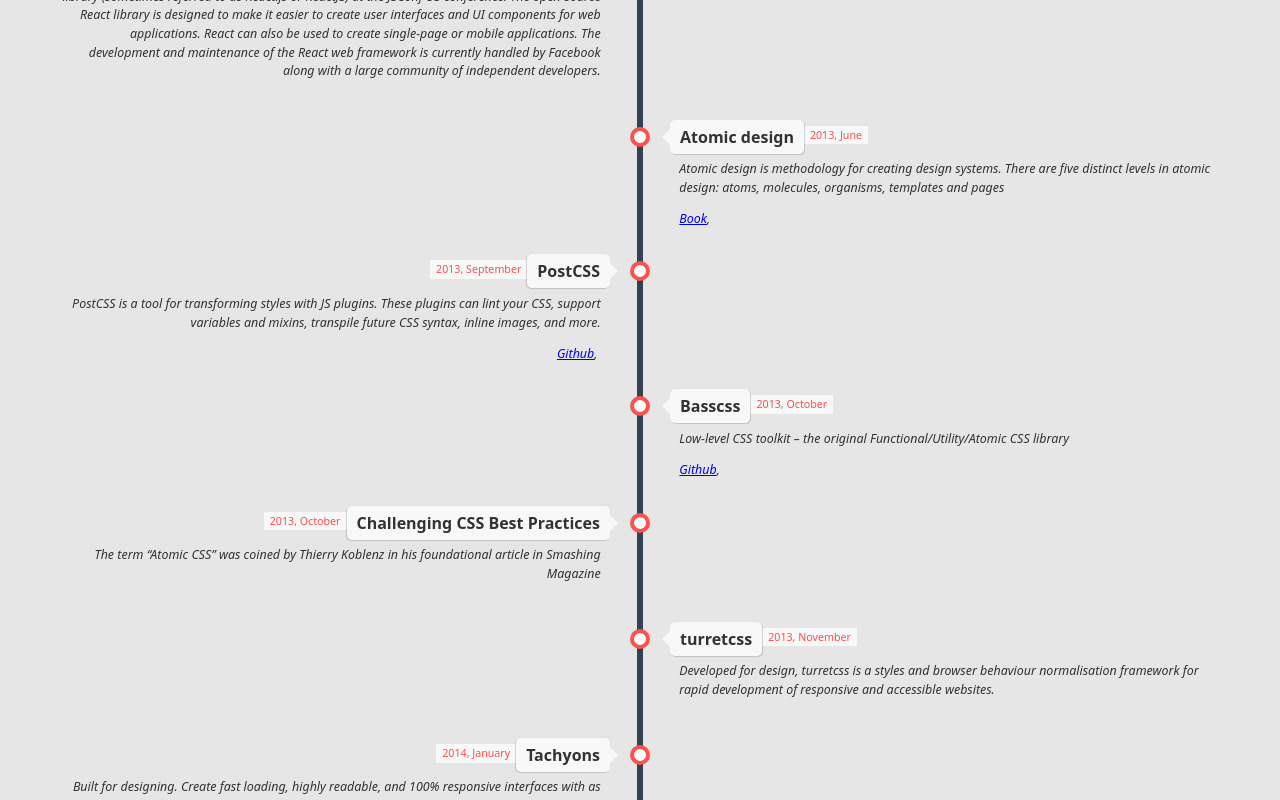
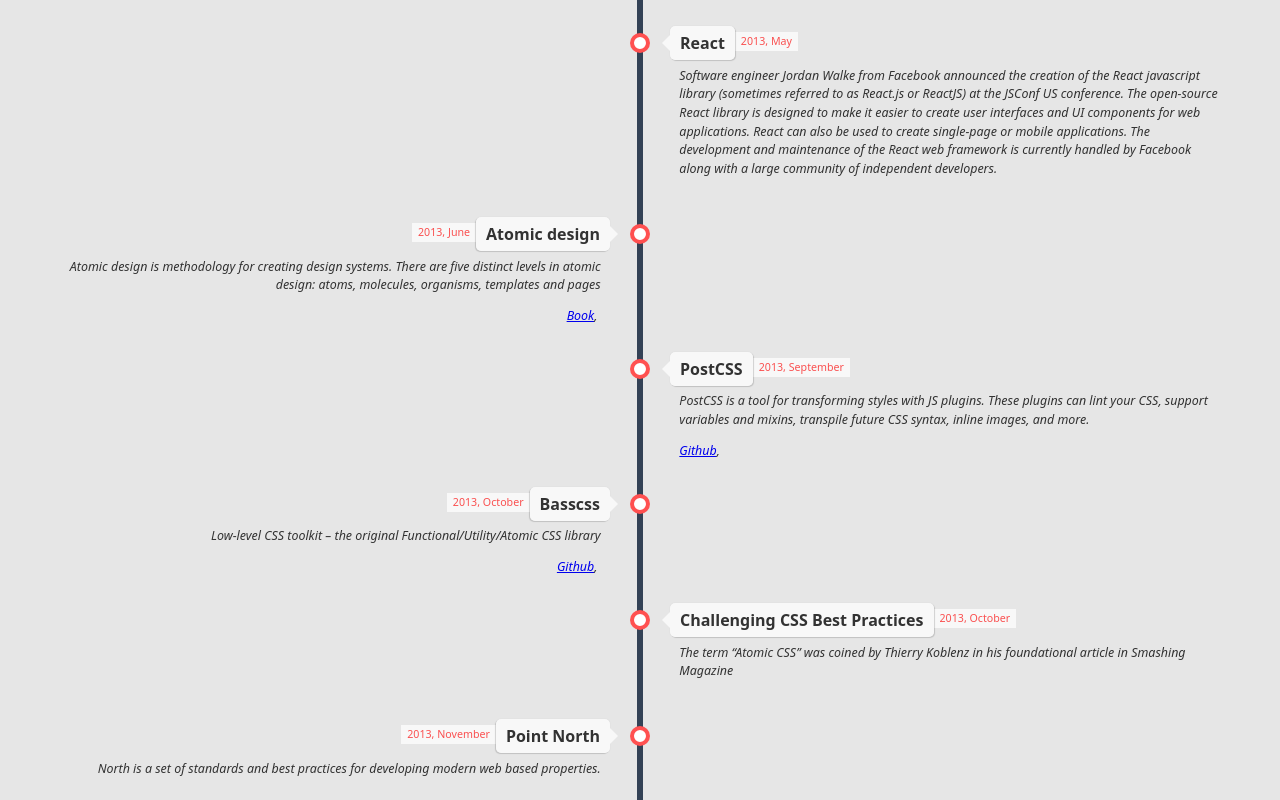
Before and after one commit to the-web-history/css-timeline, a Svelte app: page / in a window 1280 px wide. Shown: the part 10320-11120 px from the top of the page. Built offline with nearby package versions, Linux system fonts and the light colour scheme.

Commit message:
chore: add more articles and methodologies

```diff
--- a/src/data/articles.js
+++ b/src/data/articles.js
@@ -51,7 +51,49 @@
     description: 'A first mention of using declarations just once, for smaller CSS payload and improved maintainability',
     created_at: new Date('2008-05-15'),
     tags: ["articles"],
-  }
+  },
+		{
+				name: 'Atomic OOBEMITSCSS',
+				url: 'https://www.sitepoint.com/atomic-oobemitscss/',
+				description: 'An article by Una Kravets in SitePoint about Atomic OOBEMITSCSS',
+				created_at: new Date('2015-07-07'),
+    tags: ["articles"],
+		},
+		{
+				name: 'Title CSS: A Simple Approach to CSS Class Naming',
+				url: 'https://www.sitepoint.com/title-css-simple-approach-css-class-naming/',
+				description: 'An article by Jon Cuthbert in SitePoint about Title CSS',
+				created_at: new Date('2015-03-25'),
+    tags: ["articles"],
+		},
+		{
+				name: '8 simple rules for a robust, scalable CSS architecture',
+				url: 'https://github.com/jareware/css-architecture/blob/master/README.md',
+				description: 'The manifest of things by Jarno Rantanen, about managing CSS in large, complex web projects during my many years of professional web development. ',
+				created_at: new Date('2016-10-16'),
+				tags: ["articles"],
+		},
+		{
+				name: 'More Meaningful CSS',
+				url: 'https://snook.ca/archives/html_and_css/more-meaningful-css',
+				description: 'An article by Jonathan Snook',
+				created_at: new Date('2016-05-17'),
+				tags: ["articles"],
+		},
+		{
+				name: 'CSS and Scalability',
+				url: 'http://mrmrs.io/writing/2016/03/24/scalable-css/',
+				description: 'An article by Adam Morse',
+				created_at: new Date('2016-03-24'),
+				tags: ["articles"],
+		},
+		{
+				name: 'Can CSS Be Too Modular?',
+				url: 'csswizardry.com/2015/03/can-css-be-too-modular/',
+				description: 'An article in CSSWizardry by Harry Roberts',
+				created_at: new Date('2015-03-08'),
+				tags: ["articles"],
+		}
 ];
 
 export default articles;
--- a/src/data/methodology.js
+++ b/src/data/methodology.js
@@ -85,6 +85,35 @@
 				created_at: new Date('2014-05-01'),
 				tags: ['methodology']
 		},
+		{
+				name: 'Title CSS',
+				url: 'https://github.com/cuth/Title-CSS',
+				description: 'Title CSS is an organizational technique geared to help you write beautiful and maintainable CSS. Similar to BEM, Title CSS aims to make CSS more readable by giving visual cues.',
+				created_at: new Date('2014-02-25'),
+				tags: ['methodology']
+		},
+		{
+				name: 'Idiomatic CSS',
+				url: 'https://github.com/necolas/idiomatic-css',
+				description: 'Principles of writing consistent, idiomatic CSS.',
+				created_at: new Date('2012-05-20'),
+				tags: ['methodology']
+
+		},
+		{
+				name: 'Point North',
+				url: 'http://pointnorth.io/#base-browser-styling',
+				description: 'North is a set of standards and best practices for developing modern web based properties.',
+				created_at: new Date('2013-11-03'),
+				tags: ['methodology']
+		},
+		{
+				name: 'Kickoff CSS',
+				url: 'http://trykickoff.com/learn/css.html#namingscheme',
+				description: 'Kickoff uses a bespoke naming scheme for classnames, inspired loosely by the BEM naming scheme.',
+				created_at: new Date('2016-04-26'),
+				tags: ['methodology']
+		}
 ];
 
 export default data;
```
